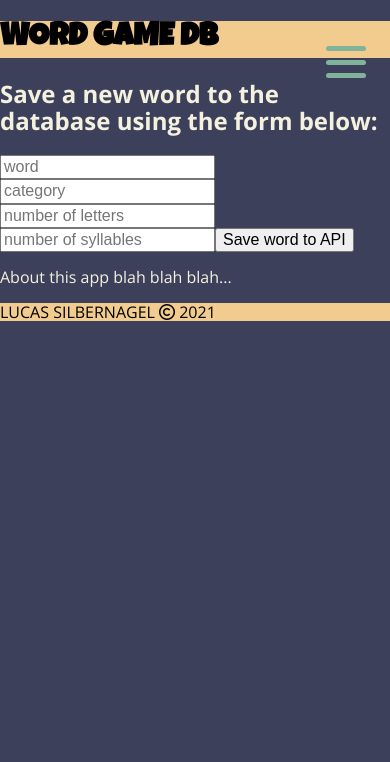
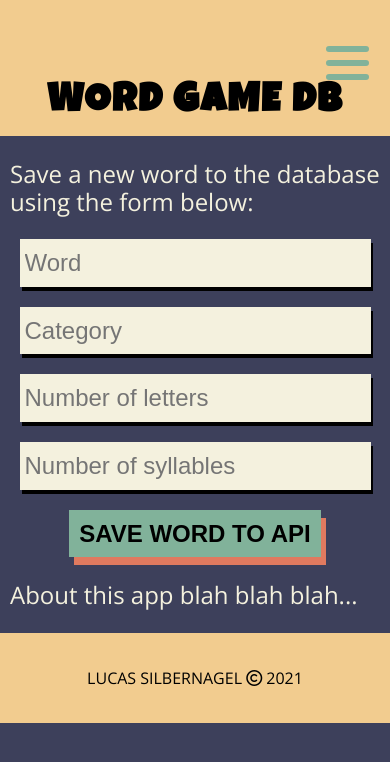
Before and after one commit to LucasSilbernagel/wordGameDB, a React (Create React App) app in the folder client/: page / in a window 390 px wide. Shown: the top 762 px of the page. Built offline with nearby package versions, Linux system fonts and the light colour scheme.

Commit message:
mobile styling on homepage

```diff
--- /dev/null
+++ b/client/src/components/Button.styled.js
@@ -0,0 +1,20 @@
+import styled from 'styled-components';
+
+export const StyledButton = styled.button`
+  border: none;
+  background: ${({ theme }) => theme.secondaryAccent};
+  text-transform: uppercase;
+  font-size: 1.5rem;
+  font-weight: 700;
+  padding: 10px;
+  box-shadow: 5px 8px ${({ theme }) => theme.primaryAccent};
+  cursor: pointer;
+  transition: all 0.5s;
+  &:hover,
+  &:focus {
+    transform: scale(1.05);
+  }
+  &:active {
+    box-shadow: 2px 4px ${({ theme }) => theme.primaryAccent};
+  }
+`;
--- a/client/src/components/Footer/Copyright.styled.js
+++ b/client/src/components/Footer/Copyright.styled.js
@@ -2,6 +2,8 @@ import styled from 'styled-components';
 
 const StyledCopyright = styled.p`
   text-transform: uppercase;
+  text-align: center;
+  font-size: 1rem;
   color: ${({ theme }) => theme.secondaryDark};
   a {
     color: ${({ theme }) => theme.secondaryDark};
--- a/client/src/components/Header/AppTitle/AppTitle.styled.js
+++ b/client/src/components/Header/AppTitle/AppTitle.styled.js
@@ -1,5 +1,10 @@
 import styled from 'styled-components';
 
 export const StyledAppTitle = styled.h1`
-
+  font-family: ${({ theme }) => theme.headerFont};
+  text-transform: uppercase;
+  margin: 0;
+  text-align: center;
+  font-size: 2.5rem;
+  letter-spacing: 2px;
 `;
--- a/client/src/components/Header/DesktopNavigation/DesktopNavigation.styled.js
+++ b/client/src/components/Header/DesktopNavigation/DesktopNavigation.styled.js
@@ -3,6 +3,9 @@ import styled from 'styled-components';
 export const StyledDesktopNavigation = styled.nav`
   text-transform: uppercase;
   display: none;
+  @media (min-width: 576px) {
+      display: flex;
+    }
   ul {
     display: flex;
   }
--- a/client/src/components/Header/MobileNavigation/Burger/Burger.styled.js
+++ b/client/src/components/Header/MobileNavigation/Burger/Burger.styled.js
@@ -8,15 +8,18 @@ export const StyledBurger = styled.button`
   flex-direction: column;
   justify-content: space-around;
   width: 2rem;
-  height: 2.5rem;
+  height: 2.6rem;
   background: transparent;
   border: none;
   cursor: pointer;
   padding: 0;
   z-index: 10;
+  @media (min-width: 576px) {
+      display: none;
+    }
   span {
-    width: 2.5rem;
-    height: 0.3rem;
+    width: 2.7rem;
+    height: 0.4rem;
     background: ${({ theme }) => theme.secondaryAccent};
     border-radius: 10px;
     transition: all 0.3s linear;
--- a/client/src/components/Header/MobileNavigation/Menu/Menu.styled.js
+++ b/client/src/components/Header/MobileNavigation/Menu/Menu.styled.js
@@ -2,6 +2,7 @@ import styled from 'styled-components';
 
 export const StyledMenu = styled.nav`
   display: flex;
+  width: 100%;
   flex-direction: column;
   justify-content: center;
   background: ${({ theme }) => theme.primaryLight};
@@ -13,22 +14,20 @@ export const StyledMenu = styled.nav`
   top: 0;
   left: right;
   transition: transform 0.3s ease-in-out;
-  @media (max-width: 576px) {
-      width: 100%;
+  @media (min-width: 576px) {
+      display: none;
     }
   a {
     font-size: 2rem;
+    text-align: center;
+    font-family: ${({ theme }) => theme.mainFont};
     text-transform: uppercase;
     padding: 2rem 0;
-    font-weight: bold;
-    letter-spacing: 0.5rem;
+    font-weight: 700;
+    letter-spacing: 5px;
     color: ${({ theme }) => theme.primaryDark};
     text-decoration: none;
     transition: color 0.3s linear;
-    @media (max-width: 576px) {
-      font-size: 1.5rem;
-      text-align: center;
-    }
     &:hover,
     &:focus {
       color: ${({ theme }) => theme.secondaryAccent};
--- a/client/src/components/Home/Home.js
+++ b/client/src/components/Home/Home.js
@@ -1,4 +1,4 @@
-import SaveNewWord from './SaveNewWord';
+import SaveNewWord from './SaveNewWord/SaveNewWord';
 import About from './About/About';
 
 function Home() {
--- a/client/src/components/Home/SaveNewWord.js
+++ b/client/src/components/Home/SaveNewWord/SaveNewWord.js
@@ -1,5 +1,7 @@
 import React, { Component } from 'react';
 import axios from 'axios';
+import { StyledSaveNewWord } from './SaveNewWord.styled';
+import { StyledButton } from '../../Button.styled';
 
 class SaveNewWord extends Component {
 
@@ -40,25 +42,25 @@ class SaveNewWord extends Component {
 
   render() {
     return (
-      <>
-        <h2>Save a new word to the database using the form below:</h2>
+      <StyledSaveNewWord >
+        <p>Save a new word to the database using the form below:</p>
         <form>
 
           <label htmlFor="word" className="sr-only">Word</label>
-          <input id="word" required type="text" placeholder="word" onChange={this.handleChange} />
+          <input id="word" required type="text" placeholder="Word" onChange={this.handleChange} />
 
           <label htmlFor="category" className="sr-only">Category</label>
-          <input id="category" required type="text" placeholder="category" onChange={this.handleChange} />
+          <input id="category" required type="text" placeholder="Category" onChange={this.handleChange} />
 
           <label htmlFor="numLetters" className="sr-only">Number of letters</label>
-          <input id="numLetters" required type="number" placeholder="number of letters" onChange={this.handleChange} />
+          <input id="numLetters" required type="number" placeholder="Number of letters" onChange={this.handleChange} />
 
           <label htmlFor="numSyllables" className="sr-only">Number of syllables</label>
-          <input id="numSyllables" required type="number" placeholder="number of syllables" onChange={this.handleChange} />
+          <input id="numSyllables" required type="number" placeholder="Number of syllables" onChange={this.handleChange} />
 
-          <button type="submit" onClick={this.saveWord}>Save word to API</button>
+          <StyledButton type="submit" onClick={this.saveWord}>Save word to API</StyledButton>
         </form>
-      </>
+      </StyledSaveNewWord >
     )
   }
 }
--- /dev/null
+++ b/client/src/components/Home/SaveNewWord/SaveNewWord.styled.js
@@ -0,0 +1,23 @@
+import styled from 'styled-components';
+
+export const StyledSaveNewWord = styled.div`
+  form {
+    margin: 0 auto;
+    display: flex;
+    flex-direction: column;
+    width: 90%;
+    align-items: center;
+    input {
+      margin-bottom: 20px;
+      background-color: ${({ theme }) => theme.primaryLight};
+      box-shadow: 2px 4px ${({ theme }) => theme.secondaryDark};
+      width: 100%;
+      font-size: 1.5rem;
+      border: none;
+      padding: 10px 5px;
+      &[type=number] {
+        appearance: textfield;
+      }
+    }
+  }
+`;
--- a/client/src/globalStyles.js
+++ b/client/src/globalStyles.js
@@ -20,14 +20,17 @@ footer {
   color: ${({ theme }) => theme.secondaryDark};
 }
 
+header {
+  padding: 80px 0px 10px 0px;
+}
+
+footer {
+  padding: 20px 0px;
+}
+
 .wrapper {
   margin: 0 auto;
   max-width: 1000px;
-}
-
-h1 {
-  font-family: ${({ theme }) => theme.headerFont};
-  text-transform: uppercase;
 }
 
 h2 {
@@ -41,4 +44,9 @@ ul {
 li {
   list-style: none;
 }
+
+p {
+  padding: 0px 10px;
+  font-size: 1.5rem;
+}
 `
```
Also changed, not shown: 1 other file (tests, documents, lock files or other folders).
